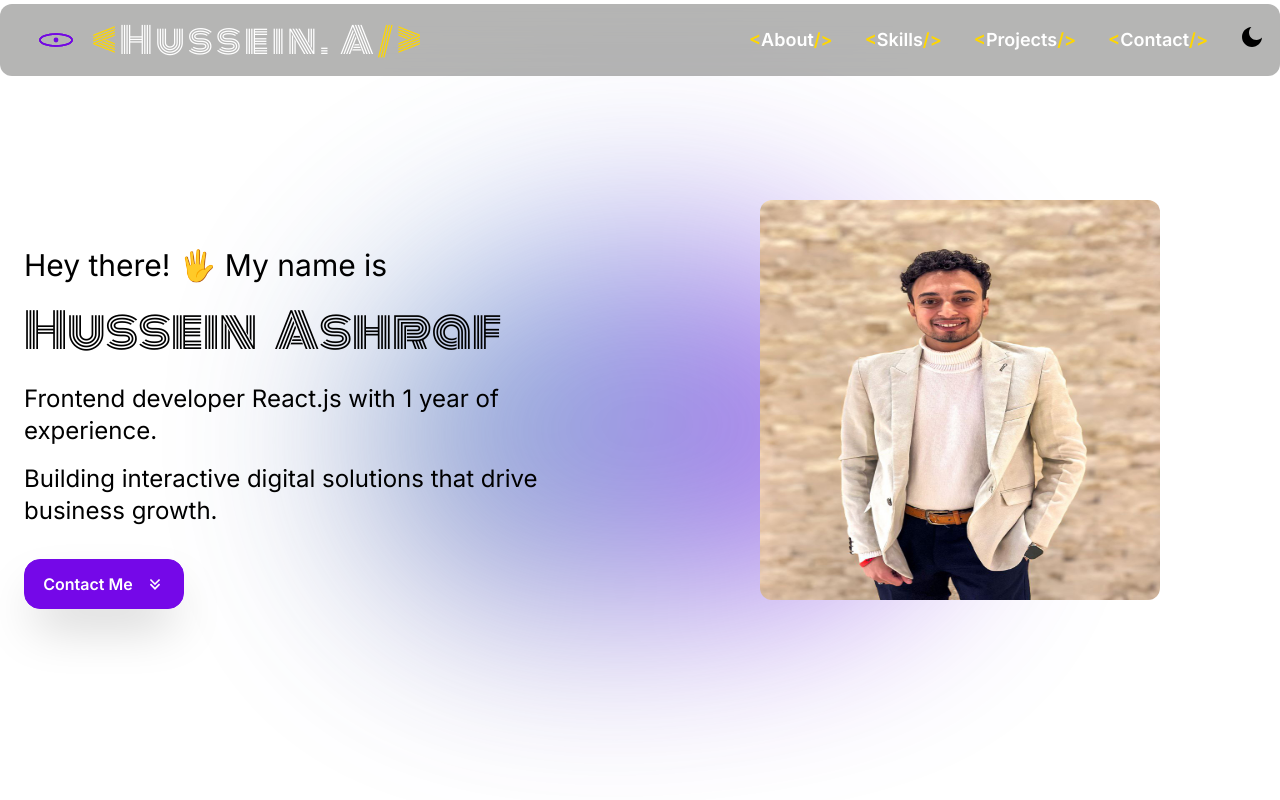
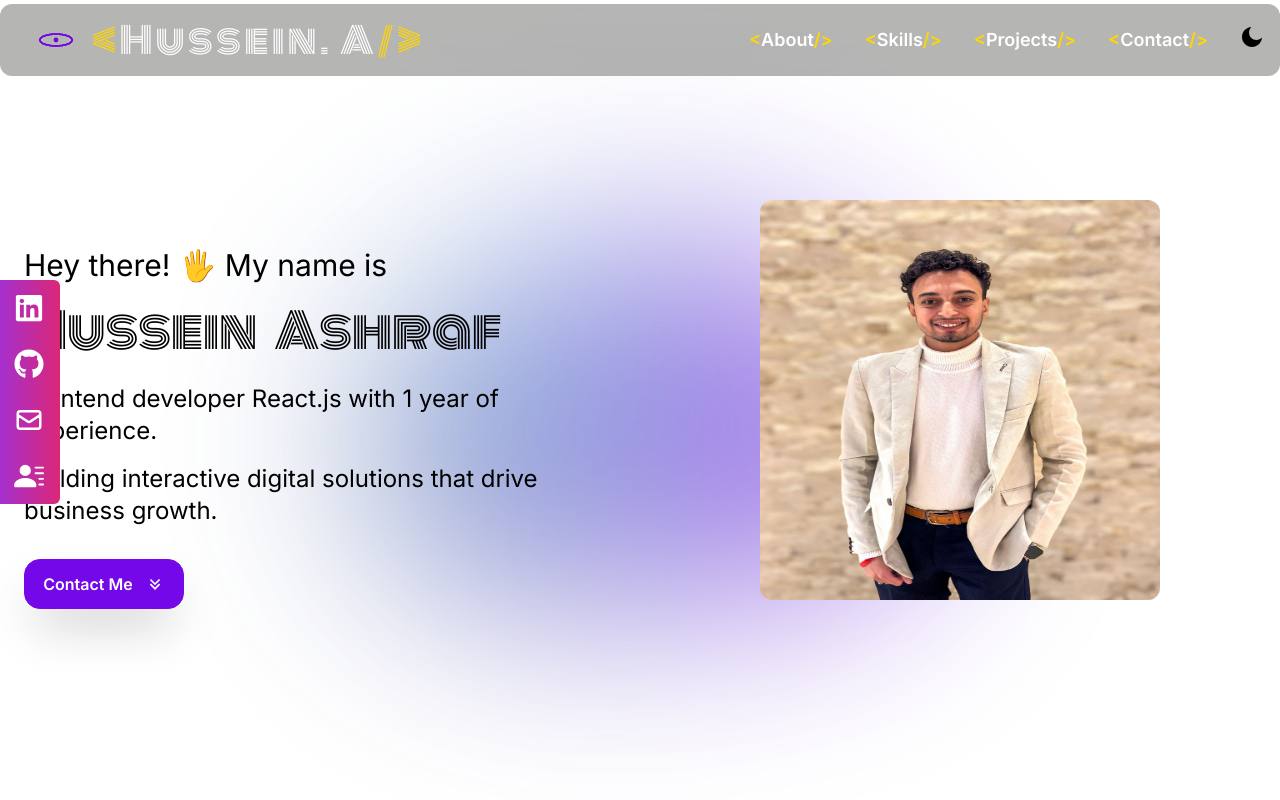
Before and after one commit to HusseinAshraf/My-Portfolio, a React (Vite) app: page / in a window 1280 px wide. Shown: the top 800 px of the page. Built offline with nearby package versions, Linux system fonts and the light colour scheme.

Commit message:
Add SocialLink component

```diff
--- a/package.json
+++ b/package.json
@@ -19,6 +19,7 @@
     "lottie-react": "^2.4.0",
     "react": "^18.3.1",
     "react-dom": "^18.3.1",
+    "react-icons": "^5.4.0",
     "react-intersection-observer": "^9.14.0",
     "sweetalert2": "^11.14.5",
     "sweetalert2-react-content": "^5.0.7"
--- a/src/App.jsx
+++ b/src/App.jsx
@@ -3,26 +3,35 @@
 import Hero from './components/hero/Hero';
 import Header from './components/header/Header';
 import BackGround from './components/ui/BackGround';
+import SocialLinks from './components/SocialLinks/SocialLinks';
 const About = lazy(() => import('./components/about/About'));
 const Contact = lazy(() => import('./components/contact/Contact'));
 const Footer = lazy(() => import('./components/footer/Footer'));
 const Projects = lazy(() => import('./components/projects/Projects'));
 const Skills = lazy(() => import('./components/skills/Skills'));
 
-
 function App() {
   return (
     <>
       <BackGround />
       <Header />
+
+
         <main className="relative z-30 mx-auto max-w-7xl overflow-x-hidden antialiased">
           <Hero />
           <About />
           <Skills />
           <Projects />
         </main>
+
         <Contact />
         <Footer />
+
+
+      {/* SocialLinks */}
+      <div className="fixed z-50 ml-5 bottom-5 sm:bottom-10 md:bottom-20">
+        <SocialLinks />
+      </div>
     </>
   );
 }
--- /dev/null
+++ b/src/components/SocialLinks/SocialLinks.jsx
@@ -0,0 +1,61 @@
+import React from "react";
+import { FaGithub, FaLinkedin } from "react-icons/fa";
+import { HiOutlineMail } from "react-icons/hi";
+import { BsFillPersonLinesFill } from "react-icons/bs";
+
+const SocialLinks = () => {
+  const links = [
+    {
+      id: 1,
+      label: "LinkedIn",
+      icon: <FaLinkedin size={30} />,
+      href: "https://www.linkedin.com/in/hussein-ashraf-1018a7203/",
+      style: "rounded-tr-md",
+    },
+    {
+      id: 2,
+      label: "GitHub",
+      icon: <FaGithub size={30} />,
+      href: "https://github.com/HusseinAshraf",
+    },
+    {
+      id: 3,
+      label: "Mail",
+      icon: <HiOutlineMail size={30} />,
+      href: "mailto:husseinashraf7414@gmail.com", // رابط mailto
+    },
+    {
+      id: 4,
+      label: "Resume",
+      icon: <BsFillPersonLinesFill size={30} />,
+      href: "/src/assets/resume/my-resume.pdf",
+      style: "rounded-br-md",
+      download: true,
+    },
+  ];
+
+  return (
+    <div className="hidden lg:flex flex-col top-[35%] left-0 fixed">
+      <ul>
+        {links.map(({ id, label, icon, href, style, download }) => (
+          <li
+            key={id}
+            className={`flex justify-between items-center w-40 h-14 px-4 ml-[-100px] hover:ml-[-10px] hover:rounded-md duration-300 bg-gradient-to-r from-indigo-500 via-purple-600 to-pink-600 ${style}`}
+          >
+            <a
+              href={href}
+              className="flex justify-between items-center w-full text-white font-medium"
+              download={download}
+              target={href.startsWith("mailto") ? "_self" : "_blank"}
+              rel="noreferrer"
+            >
+              {label} {icon}
+            </a>
+          </li>
+        ))}
+      </ul>
+    </div>
+  );
+};
+
+export default SocialLinks;
--- a/src/components/hero/Hero.jsx
+++ b/src/components/hero/Hero.jsx
@@ -5,7 +5,7 @@
 
 function Hero() {
   return (
-    <section>
+    <section >
       <div className="relative flex min-h-screen flex-col-reverse items-center justify-center md:flex-row">
         <div className="w-full p-5 md:w-1/2 md:p-6">
           <p className="hero-text hero-text-delay-1 mb-4 mt-3 text-center text-xl md:mb-6 md:mt-14 md:text-start md:text-2xl lg:text-3xl">
```
Also changed, not shown: src/components/hero/Hero.css (line endings or trailing spaces), 1 other file (tests, documents, lock files or other folders). Lines whose indentation alone changed are shown as unchanged.
